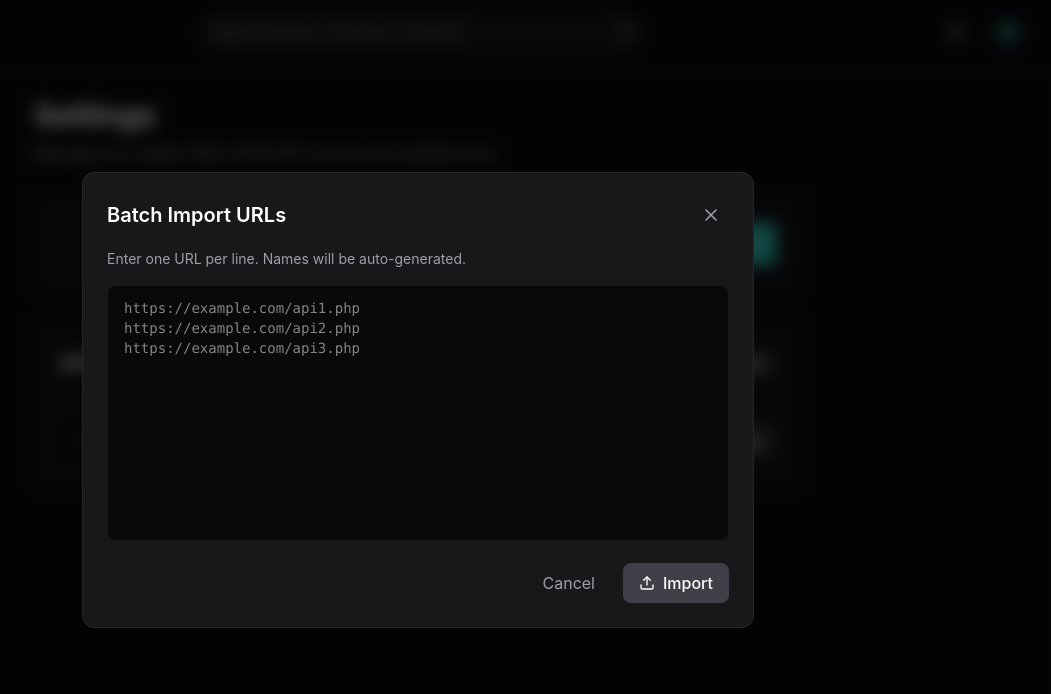
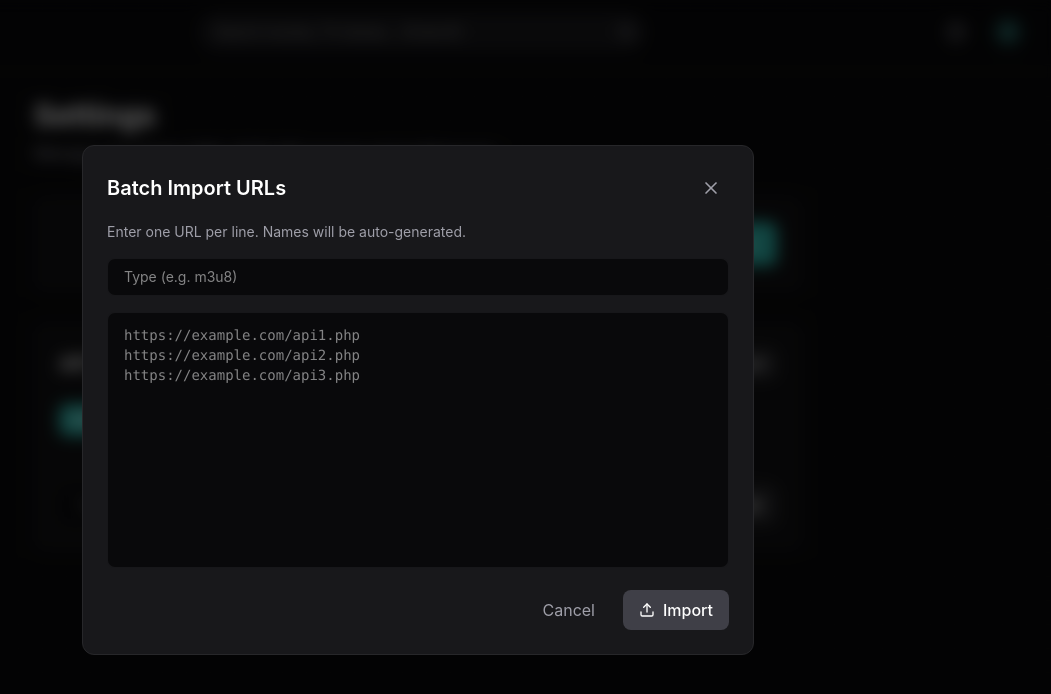
Before and after one commit to akirco/vodparty, a React (Vite) app: page /settings in a window 1280 px wide. Both pictures are taken after a click on the button "Batch Import". Shown: the top 694 px of the page, without its empty margins (222-1273 px from the left). Built offline with nearby package versions, Linux system fonts and the light colour scheme.

Commit message:
add type group

```diff
--- a/src/pages/Settings.tsx
+++ b/src/pages/Settings.tsx
@@ -38,6 +38,13 @@ export const Settings: React.FC = () => {
 
   const [categories, setCategories] = useState<Category[]>([]);
   const [hiddenCategories, setHiddenCategories] = useState<number[]>([]);
+
+  const [selectedType, setSelectedType] = useState<string>("");
+
+  const allTypes = [...new Set(sources.map((s) => s.type).filter(Boolean))];
+  const filteredSources = selectedType
+    ? sources.filter((s) => s.type === selectedType)
+    : sources;
 
   useEffect(() => {
     const primary = getPrimarySource();
@@ -103,12 +110,13 @@ export const Settings: React.FC = () => {
         id: (Date.now() + index).toString(),
         name: `${Date.now().toString().slice(-4)}${Math.random().toString(36).slice(2, 6)}`,
         url: line.trim(),
-        type: "",
+        type: newType,
         status: "testing" as const,
       }))
       .filter((s) => !existingUrls.has(s.url));
     setSources([...sources, ...newSources]);
     setBatchInput("");
+    setNewType("");
     setShowBatchImport(false);
 
     const testedSources = [...sources];
@@ -182,8 +190,34 @@ export const Settings: React.FC = () => {
           </button>
         </div>
 
+        <div className="flex items-center gap-2 overflow-x-auto pb-2">
+          <button
+            onClick={() => setSelectedType("")}
+            className={`px-3 py-1.5 rounded-lg text-sm font-medium whitespace-nowrap transition-colors ${
+              selectedType === ""
+                ? "bg-indigo-600 text-white"
+                : "bg-zinc-800 text-zinc-400 hover:text-white"
+            }`}
+          >
+            All ({sources.length})
+          </button>
+          {allTypes.map((type) => (
+            <button
+              key={type}
+              onClick={() => setSelectedType(type)}
+              className={`px-3 py-1.5 rounded-lg text-sm font-medium whitespace-nowrap transition-colors ${
+                selectedType === type
+                  ? "bg-indigo-600 text-white"
+                  : "bg-zinc-800 text-zinc-400 hover:text-white"
+              }`}
+            >
+              {type} ({sources.filter((s) => s.type === type).length})
+            </button>
+          ))}
+        </div>
+
         <div className="space-y-3">
-          {sources.map((source) => (
+          {filteredSources.map((source) => (
             <div
               key={source.id}
               className={`flex items-center justify-between p-4 rounded-lg border ${primaryId === source.id ? "border-indigo-500 bg-indigo-500/10" : "border-zinc-800/50 bg-zinc-950"}`}
@@ -327,6 +361,13 @@ export const Settings: React.FC = () => {
             <p className="text-zinc-400 text-sm">
               Enter one URL per line. Names will be auto-generated.
             </p>
+            <input
+              type="text"
+              placeholder="Type (e.g. m3u8)"
+              value={newType}
+              onChange={(e) => setNewType(e.target.value)}
+              className="w-full bg-zinc-950 border border-zinc-800/50 rounded-lg px-4 py-2 text-white focus:border-indigo-500 focus:outline-none text-sm"
+            />
             <textarea
               value={batchInput}
               onChange={(e) => setBatchInput(e.target.value)}
```
